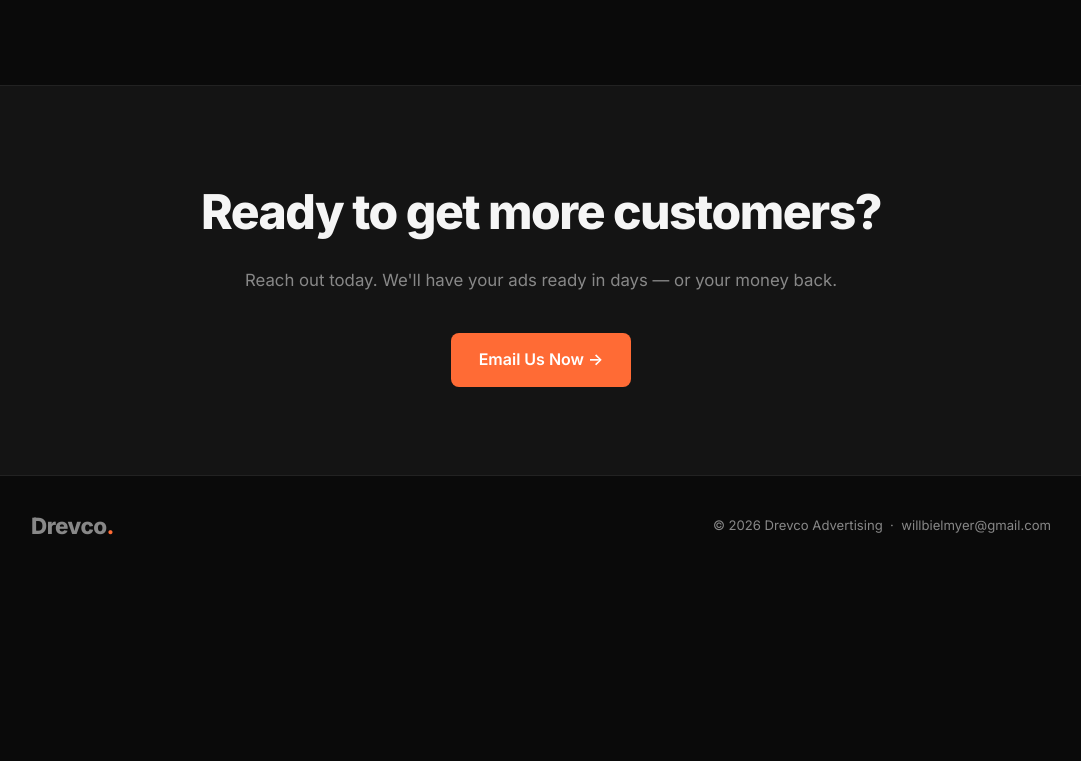
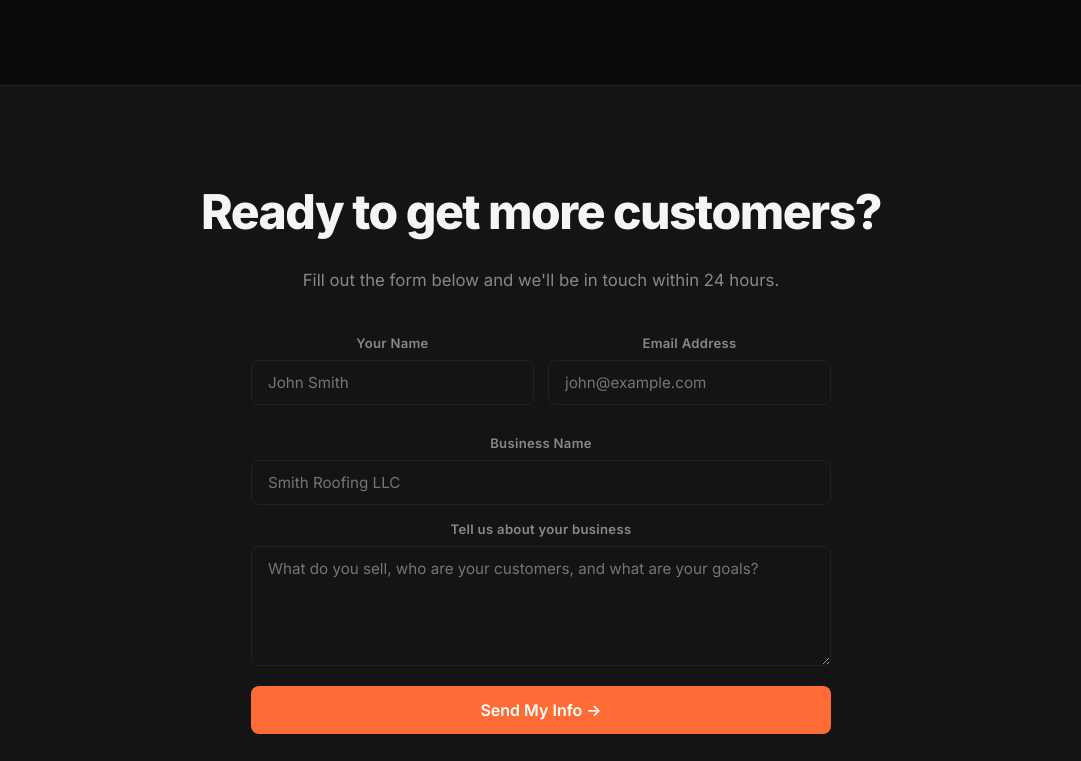
Before and after one commit to willisbielmyer/drevco-advertising, a website: page index.html in a window 1280 px wide. Shown: the part 3059-3820 px from the top of the page, without its empty margins (99-1180 px from the left). Before the commit the page ends 3635 px from the top, so only its background shows below. Drawn offline with Linux system fonts and the light colour scheme.

Commit message:
replace mailto buttons with contact form

```diff
--- a/index.html
+++ b/index.html
@@ -376,9 +376,78 @@
             gap: 12px;
         }
 
+        /* Contact form */
+        .contact-form {
+            max-width: 580px;
+            margin: 0 auto;
+        }
+
+        .form-row {
+            display: grid;
+            grid-template-columns: 1fr 1fr;
+            gap: 14px;
+            margin-bottom: 14px;
+        }
+
+        .form-group {
+            display: flex;
+            flex-direction: column;
+            gap: 6px;
+            margin-bottom: 14px;
+        }
+
+        .form-group label {
+            font-size: 0.82rem;
+            font-weight: 600;
+            color: var(--text-muted);
+            letter-spacing: 0.3px;
+        }
+
+        .form-group input,
+        .form-group textarea {
+            background: var(--bg-card);
+            border: 1px solid var(--border);
+            border-radius: 8px;
+            padding: 12px 16px;
+            color: var(--text);
+            font-family: inherit;
+            font-size: 0.95rem;
+            transition: border-color 0.2s;
+            outline: none;
+            width: 100%;
+        }
+
+        .form-group input:focus,
+        .form-group textarea:focus {
+            border-color: var(--accent);
+        }
+
+        .form-group textarea {
+            resize: vertical;
+            min-height: 120px;
+        }
+
+        .form-submit {
+            width: 100%;
+            background: var(--accent);
+            color: white;
+            border: none;
+            padding: 14px 28px;
+            border-radius: 8px;
+            font-weight: 600;
+            font-size: 1rem;
+            cursor: pointer;
+            transition: background 0.2s, transform 0.1s;
+            font-family: inherit;
+            margin-top: 6px;
+        }
+
+        .form-submit:hover { background: var(--accent-hover); transform: translateY(-1px); }
+
         /* Responsive */
         @media (max-width: 780px) {
             .about-grid { grid-template-columns: 1fr; gap: 40px; }
+            .form-row { grid-template-columns: 1fr; }
         }
 
         @media (max-width: 600px) {
@@ -396,7 +465,7 @@
 <!-- Nav -->
 <nav>
     <div class="logo">Drevco<span>.</span></div>
-    <a href="mailto:willbielmyer@gmail.com" class="nav-cta">Get Started</a>
+    <a href="#contact" class="nav-cta">Get Started</a>
 </nav>
 
 <!-- Hero -->
@@ -405,7 +474,7 @@
     <h1>More customers.<br><span>Flat rate.</span> No risk.</h1>
     <p>We build high-converting Google and Meta ad campaigns for local businesses — 3 ad variations, $150 flat. Don't love them, don't pay.</p>
     <div class="hero-cta">
-        <a href="mailto:willbielmyer@gmail.com" class="btn-primary">Get My Ads &rarr;</a>
+        <a href="#contact" class="btn-primary">Get My Ads &rarr;</a>
         <a href="#how-it-works" class="btn-secondary">See How It Works</a>
     </div>
 </section>
@@ -456,7 +525,7 @@
                 <li><span class="check">&#10003;</span> Full launch guidance</li>
                 <li><span class="check">&#10003;</span> 100% refund if you're not satisfied</li>
             </ul>
-            <a href="mailto:willbielmyer@gmail.com" class="btn-primary" style="width:100%;text-align:center;">Get Started Today &rarr;</a>
+            <a href="#contact" class="btn-primary" style="width:100%;text-align:center;">Get Started Today &rarr;</a>
             <p class="guarantee">No contracts. No commitments. Just results.</p>
         </div>
     </div>
@@ -489,12 +558,32 @@
     </div>
 </section>
 
-<!-- CTA -->
-<div class="cta-section">
+<!-- Contact -->
+<div class="cta-section" id="contact">
     <div class="cta-inner">
         <h2>Ready to get more customers?</h2>
-        <p>Reach out today. We'll have your ads ready in days — or your money back.</p>
-        <a href="mailto:willbielmyer@gmail.com" class="btn-primary">Email Us Now &rarr;</a>
+        <p>Fill out the form below and we'll be in touch within 24 hours.</p>
+        <form class="contact-form" action="https://formspree.io/f/mdabadae" method="POST">
+            <div class="form-row">
+                <div class="form-group">
+                    <label for="name">Your Name</label>
+                    <input type="text" id="name" name="name" placeholder="John Smith" required>
+                </div>
+                <div class="form-group">
+                    <label for="email">Email Address</label>
+                    <input type="email" id="email" name="email" placeholder="john@example.com" required>
+                </div>
+            </div>
+            <div class="form-group">
+                <label for="business">Business Name</label>
+                <input type="text" id="business" name="business" placeholder="Smith Roofing LLC">
+            </div>
+            <div class="form-group">
+                <label for="message">Tell us about your business</label>
+                <textarea id="message" name="message" placeholder="What do you sell, who are your customers, and what are your goals?"></textarea>
+            </div>
+            <button type="submit" class="form-submit">Send My Info &rarr;</button>
+        </form>
     </div>
 </div>
 
```
